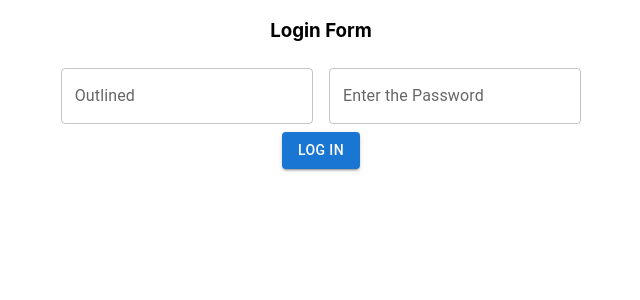
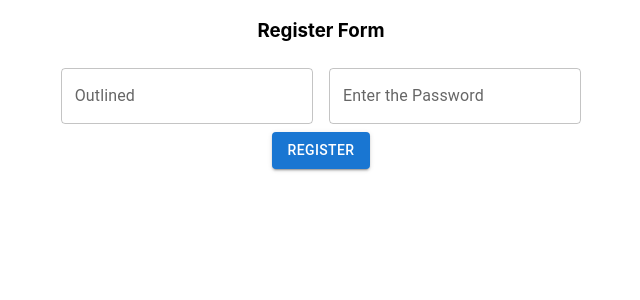
Before and after one commit to Ninelka/react-firebase-v9, a React (Create React App) app: page /register in a window 1280 px wide. Shown: the top 300 px of the page, without its empty margins (319-959 px from the left). Built offline with nearby package versions, Linux system fonts and the light colour scheme.

Commit message:
WIP: add registration and private routes functionality

```diff
--- a/src/App.js
+++ b/src/App.js
@@ -1,13 +1,51 @@
-import React from "react";
 import './App.css';
-import Form from './components/common/form'
+import Form from './components/common/form';
+import Home from "./components/home";
+import {Routes, Route, useNavigate} from 'react-router-dom';
+import {app} from './firebase-config';
+import {getAuth, signInWithEmailAndPassword, createUserWithEmailAndPassword} from 'firebase/auth';
+import {useEffect, useState} from 'react';
 
 function App() {
-  return (
-      <div className="App">
-        <Form />
-      </div>
-  );
+    const [email, setEmail] = useState('');
+    const [password, setPassword] = useState('');
+    const navigate = useNavigate();
+
+    useEffect(() => {
+        let authToken = sessionStorage.getItem('Auth Token')
+
+        if (authToken) {
+            navigate('/home')
+        }
+    }, [])
+
+    const handleAction = (id) => {
+        const authentication = getAuth();
+
+        if (id === 2) {
+            createUserWithEmailAndPassword(authentication, email, password)
+                .then((response) => {
+                    navigate('/home');
+                    sessionStorage.setItem('Auth Token', response._tokenResponse.refreshToken)
+                })
+        }
+    }
+
+    return (
+            <div className="App">
+                <>
+                    <Routes>
+                        <Route path='/login'
+                               element={<Form title="Login" setEmail={setEmail} setPassword={setPassword}
+                                              handleAction={() => handleAction(1)}/>}/>
+                        <Route path='/register'
+                               element={<Form title="Register" setEmail={setEmail}
+                                              setPassword={setPassword} handleAction={() => handleAction(2)}/>}/>
+                        <Route path='/home' element={<Home/>}/>
+                    </Routes>
+                </>
+            </div>
+    );
 }
 
 export default App;
--- a/src/components/common/button.js
+++ b/src/components/common/button.js
@@ -1,8 +1,8 @@
 import * as React from 'react';
 import Button from '@mui/material/Button';
 
-export default function BasicButtons() {
+export default function BasicButtons({title, handleAction}) {
     return (
-        <Button variant="contained">Log in</Button>
+        <Button variant="contained" onClick={handleAction}>{title}</Button>
     );
 }
--- a/src/components/common/form.js
+++ b/src/components/common/form.js
@@ -3,12 +3,12 @@ import Box from '@mui/material/Box';
 import TextField from '@mui/material/TextField';
 import Button from "./button";
 
-export default function BasicTextFields() {
+export default function BasicTextFields({title, setPassword, setEmail, handleAction}) {
     return (
         <div>
             <div className="heading-container">
                 <h3>
-                    Login Form
+                    {title} Form
                 </h3>
             </div>
 
@@ -20,11 +20,11 @@ export default function BasicTextFields() {
                 noValidate
                 autoComplete="off"
             >
-                <TextField id="outlined-basic" label="Outlined" variant="outlined" />
-                <TextField id="password" label="Enter the Password" variant="outlined" />
+                <TextField id="outlined-basic" label="Outlined" variant="outlined" onChange={(e) => setEmail(e.target.value)} />
+                <TextField id="password" label="Enter the Password" variant="outlined" onChange={(e) => setPassword(e.target.value)} />
             </Box>
 
-            <Button />
+            <Button title={title} handleAction={handleAction} />
         </div>
     );
 }
--- /dev/null
+++ b/src/components/home.js
@@ -0,0 +1,23 @@
+import React, {useEffect} from 'react'
+import {useNavigate} from "react-router-dom";
+
+export default function Home() {
+    let navigate = useNavigate();
+    useEffect(() => {
+        let authToken = sessionStorage.getItem('Auth Token')
+
+        if (authToken) {
+            navigate('/home')
+        }
+
+        if (!authToken) {
+            navigate('/login')
+        }
+    }, [])
+
+    return (
+        <div>
+            Home Page
+        </div>
+    )
+}
--- a/src/index.js
+++ b/src/index.js
@@ -3,12 +3,16 @@ import ReactDOM from 'react-dom';
 import './index.css';
 import App from './App';
 import reportWebVitals from './reportWebVitals';
-
+import {
+    BrowserRouter as Router,
+} from "react-router-dom";
 ReactDOM.render(
-  <React.StrictMode>
-    <App />
-  </React.StrictMode>,
-  document.getElementById('root')
+    <React.StrictMode>
+        <Router>
+            <App />
+        </Router>
+    </React.StrictMode>,
+    document.getElementById('root')
 );
 
 // If you want to start measuring performance in your app, pass a function
```
